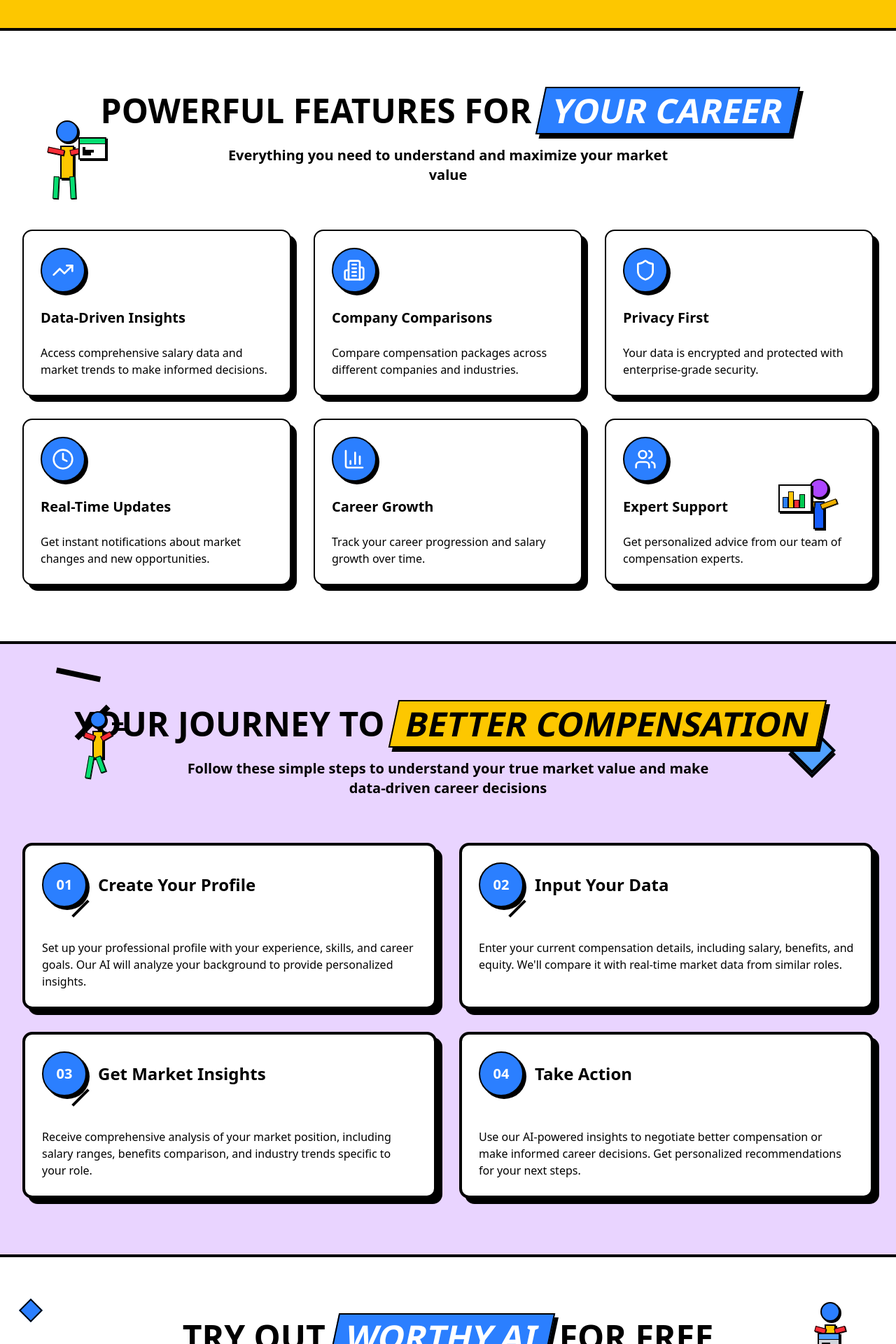
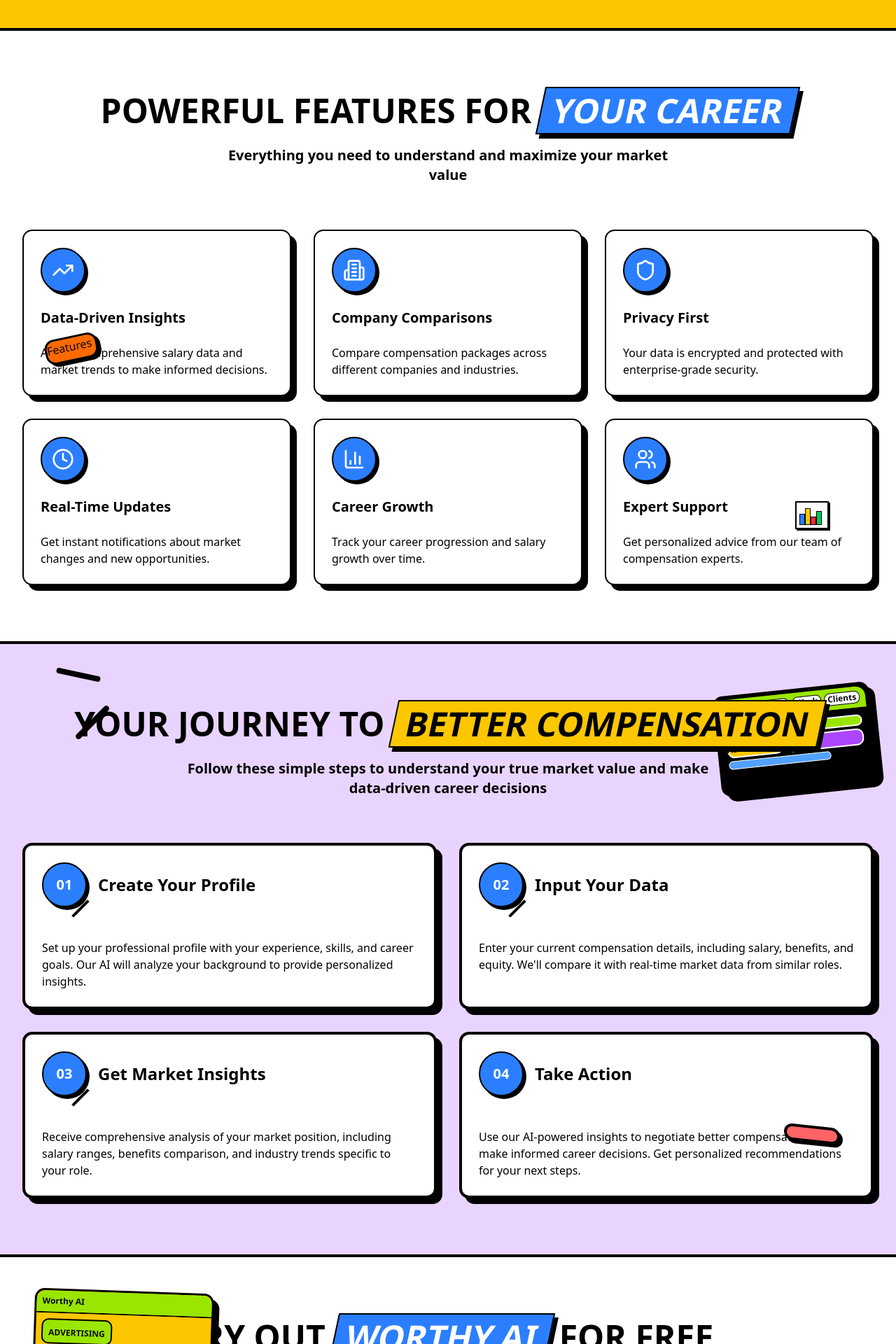
Before and after one commit to Olivia005/worthyy-ai, a Next.js app: page / in a window 1280 px wide. Shown: the part 880-2800 px from the top of the page at 70% size. Built offline with nearby package versions, Linux system fonts and the light colour scheme.

Commit message:
changing design

```diff
--- a/app/page.tsx
+++ b/app/page.tsx
@@ -263,7 +263,6 @@ export default function Home() {
       <section className="py-20 bg-gradient-to-br from-blue-50 to-blue-100 border-b-4 border-black relative overflow-hidden">
         {/* Neo-brutalism geometric figures */}
 
-        <div className="absolute top-1/2 right-10 w-24 h-12 bg-green-400 border-4 border-black transform skew-x-12 shadow-[6px_6px_0px_0px_rgba(0,0,0,1)]"></div>
 
         <div className="max-w-7xl mx-auto px-4 sm:px-6 lg:px-8 text-center">
           <Badge className="mb-6 bg-yellow-400 text-black border-2 border-black font-semibold text-lg px-4 py-2 shadow-[4px_4px_0px_0px_rgba(0,0,0,1)]">
@@ -306,8 +305,8 @@ export default function Home() {
       {/* Stats Section */}
       <section className="py-16 bg-yellow-400 border-b-4 border-black relative overflow-hidden">
         {/* Abstract shapes for stats section */}
-        <div className="absolute top-5 left-5 w-8 h-8 bg-black transform rotate-45"></div>
-        <div className="absolute top-5 right-5 w-8 h-8 bg-black transform rotate-45"></div>
+        <div className="absolute top-5 left-5 w-8 h-8 bg-black rounded-lg transform rotate-45"></div>
+        <div className="absolute top-5 right-5 w-8 h-8 bg-black rounded-lg transform rotate-45"></div>
 
         <div className="max-w-7xl mx-auto px-4 sm:px-6 lg:px-8">
           <div className="grid grid-cols-2 md:grid-cols-4 gap-8">
@@ -330,45 +329,19 @@ export default function Home() {
         id="features"
         className="py-20 bg-white border-b-4 border-black relative overflow-hidden"
       >
-        {/* Scattered geometric elements */}
 
-        {/* Human figures working with data */}
-        <div className="absolute top-32 left-20 flex flex-col items-center">
-          {/* Person at computer */}
-          <div className="w-8 h-8 bg-blue-500 border-2 border-black rounded-full shadow-[2px_2px_0px_0px_rgba(0,0,0,1)]"></div>
-          <div className="w-5 h-12 bg-yellow-400 border-2 border-black mt-1 shadow-[2px_2px_0px_0px_rgba(0,0,0,1)]"></div>
-          {/* Arms typing */}
-          <div className="absolute top-10 -left-3 w-6 h-2 bg-red-500 border border-black transform rotate-12 shadow-[1px_1px_0px_0px_rgba(0,0,0,1)]"></div>
-          <div className="absolute top-10 -right-3 w-6 h-2 bg-red-500 border border-black transform -rotate-12 shadow-[1px_1px_0px_0px_rgba(0,0,0,1)]"></div>
-          {/* Legs */}
-          <div className="absolute top-20 -left-1 w-2 h-8 bg-green-400 border border-black transform rotate-3 shadow-[1px_1px_0px_0px_rgba(0,0,0,1)]"></div>
-          <div className="absolute top-20 right-1 w-2 h-8 bg-green-400 border border-black transform -rotate-3 shadow-[1px_1px_0px_0px_rgba(0,0,0,1)]"></div>
-          {/* Computer screen */}
-          <div className="absolute top-6 left-8 w-10 h-8 bg-white border-2 border-black shadow-[2px_2px_0px_0px_rgba(0,0,0,1)]">
-            <div className="w-full h-2 bg-green-400 border-b border-black"></div>
-            <div className="absolute top-3 left-1 w-1 h-1 bg-black"></div>
-            <div className="absolute top-4 left-1 w-4 h-1 bg-black"></div>
-            <div className="absolute top-5 left-1 w-3 h-1 bg-black"></div>
-          </div>
+
+        {/* Colorful arrow - left side */}
+        <div className="absolute top-1/2 left-16 w-19 h-9 bg-orange-500 border-3 border-black rounded-xl items-center transform -rotate-12 shadow-[4px_4px_0px_0px_rgba(0,0,0,1)]">
+          Features
         </div>
 
-        {/* Person presenting */}
-        <div className="absolute bottom-40 right-24 flex flex-col items-center">
-          <div className="w-7 h-7 bg-purple-500 border-2 border-black rounded-full shadow-[2px_2px_0px_0px_rgba(0,0,0,1)]"></div>
-          <div className="w-4 h-10 bg-blue-600 border-2 border-black mt-1 shadow-[2px_2px_0px_0px_rgba(0,0,0,1)]"></div>
-          {/* Arms - one pointing, one at side */}
-          <div className="absolute top-8 -left-2 w-4 h-2 bg-yellow-500 border border-black transform rotate-6 shadow-[1px_1px_0px_0px_rgba(0,0,0,1)]"></div>
-          <div className="absolute top-8 -right-3 w-6 h-2 bg-yellow-500 border border-black transform -rotate-20 shadow-[1px_1px_0px_0px_rgba(0,0,0,1)]"></div>
-          {/* Legs */}
-
-
-          {/* Chart being presented */}
-          <div className="absolute top-2 right-6 w-12 h-10 bg-white border-2 border-black shadow-[2px_2px_0px_0px_rgba(0,0,0,1)]">
-            <div className="absolute bottom-1 left-1 w-2 h-4 bg-blue-500 border border-black"></div>
-            <div className="absolute bottom-1 left-3 w-2 h-6 bg-yellow-400 border border-black"></div>
-            <div className="absolute bottom-1 left-5 w-2 h-3 bg-red-500 border border-black"></div>
-            <div className="absolute bottom-1 left-7 w-2 h-5 bg-green-500 border border-black"></div>
-          </div>
+        {/* Chart being presented */}
+        <div className="absolute bottom-40 right-24 w-12 h-10 bg-white border-2 border-black shadow-[2px_2px_0px_0px_rgba(0,0,0,1)]">
+          <div className="absolute bottom-1 left-1 w-2 h-4 bg-blue-500 border border-black"></div>
+          <div className="absolute bottom-1 left-3 w-2 h-6 bg-yellow-400 border border-black"></div>
+          <div className="absolute bottom-1 left-5 w-2 h-3 bg-red-500 border border-black"></div>
+          <div className="absolute bottom-1 left-7 w-2 h-5 bg-green-500 border border-black"></div>
         </div>
 
         <div className="max-w-7xl mx-auto px-4 sm:px-6 lg:px-8">
@@ -412,27 +385,39 @@ export default function Home() {
       {/* Journey Section */}
       <section className="py-20 bg-purple-200 border-b-4 border-black relative overflow-hidden">
         {/* Journey path visual elements */}
-        <div className="absolute top-10 left-20 w-16 h-2 bg-black transform rotate-12"></div>
-        <div className="absolute top-20 left-32 w-2 h-16 bg-black transform rotate-45"></div>
-        <div className="absolute top-32 right-24 w-12 h-12 bg-blue-400 border-4 border-black transform rotate-45 shadow-[4px_4px_0px_0px_rgba(0,0,0,1)]"></div>
+        <div className="absolute top-10 left-20 w-16 h-2 bg-black rounded-full transform rotate-12"></div>
+        <div className="absolute top-20 left-32 w-2 h-16 bg-black rounded-full transform rotate-45"></div>
 
 
+        {/* Neo-brutalism mobile/app mockup - right side */}
+        <div className="absolute top-16 right-8 w-56 h-36 bg-black border-6 border-black rounded-xl shadow-[8px_8px_0px_0px_rgba(0,0,0,1)] transform -rotate-6">
+          {/* Header with navigation */}
+          <div className="w-full h-8 bg-lime-400 border-b-2 border-black rounded-t-xl flex items-center justify-between px-2">
+            <div className="flex space-x-1">
+              <div className="w-6 h-4 bg-blue-500 border border-black rounded-md font-bold text-xs text-white flex items-center justify-center">W</div>
+            </div>
+            <div className="flex space-x-1 text-xs font-bold">
+              <span className="bg-white border border-black rounded-md px-1">Services</span>
+              <span className="bg-white border border-black rounded-md px-1">Work</span>
+              <span className="bg-white border border-black rounded-md px-1">Clients</span>
+            </div>
+          </div>
+          {/* Content area with colorful sections */}
+          <div className="p-2 space-y-1">
+            <div className="w-full h-4 bg-lime-400 border-2 border-white rounded-lg flex items-center px-1">
+              <span className="font-black text-xs text-black">Shaping Next Gen</span>
+            </div>
+            <div className="flex space-x-1">
+              <div className="w-20 h-6 bg-yellow-400 border-2 border-white rounded-lg flex items-center justify-center">
+                <span className="font-black text-xs">ADVERTISING</span>
+              </div>
+              <div className="flex-1 h-6 bg-purple-500 border-2 border-white rounded-lg"></div>
+            </div>
+            <div className="w-3/4 h-3 bg-blue-400 border border-white rounded-md"></div>
+          </div>
+        </div>
 
-        {/* Human figures on journey path */}
-        <div className="absolute top-24 left-32 flex flex-col items-center">
-          {/* Person walking forward */}
-          <div className="w-6 h-6 bg-blue-500 border-2 border-black rounded-full shadow-[2px_2px_0px_0px_rgba(0,0,0,1)]"></div>
-          <div className="w-4 h-10 bg-yellow-400 border-2 border-black mt-1 shadow-[2px_2px_0px_0px_rgba(0,0,0,1)]"></div>
-          {/* Walking arms */}
-          <div className="absolute top-8 -left-2 w-4 h-2 bg-red-500 border border-black transform rotate-20 shadow-[1px_1px_0px_0px_rgba(0,0,0,1)]"></div>
-          <div className="absolute top-8 -right-2 w-4 h-2 bg-red-500 border border-black transform -rotate-30 shadow-[1px_1px_0px_0px_rgba(0,0,0,1)]"></div>
-          {/* Walking legs */}
-          <div className="absolute top-16 -left-1 w-2 h-8 bg-green-400 border border-black transform rotate-10 shadow-[1px_1px_0px_0px_rgba(0,0,0,1)]"></div>
-          <div className="absolute top-16 right-1 w-2 h-6 bg-green-400 border border-black transform -rotate-20 shadow-[1px_1px_0px_0px_rgba(0,0,0,1)]"></div>
-          {/* Motion lines */}
-          <div className="absolute top-4 left-8 w-4 h-1 bg-black"></div>
-          <div className="absolute top-6 left-10 w-3 h-1 bg-black"></div>
-        </div>
+        <div className="absolute bottom-40 right-20 w-20 h-6 bg-red-400 border-4 border-black rounded-xl transform skew-y-6 shadow-[4px_4px_0px_0px_rgba(0,0,0,1)]"></div>
 
         <div className="max-w-7xl mx-auto px-4 sm:px-6 lg:px-8">
           <div className="text-center mb-16">
@@ -487,44 +472,31 @@ export default function Home() {
         className="py-20 bg-white border-b-4 border-black relative overflow-hidden"
       >
         {/* Interactive section decorative elements */}
-        <div className="absolute top-16 left-8 w-6 h-6 bg-blue-500 border-2 border-black transform rotate-45"></div>
-        <div className="absolute top-32 right-12 w-4 h-12 bg-yellow-400 border-2 border-black transform -rotate-12"></div>
 
-        {/* Human figures using the platform */}
-        <div className="absolute top-16 right-20 flex flex-col items-center">
-          {/* Person with laptop */}
-          <div className="w-7 h-7 bg-blue-500 border-2 border-black rounded-full shadow-[2px_2px_0px_0px_rgba(0,0,0,1)]"></div>
-          <div className="w-4 h-10 bg-yellow-400 border-2 border-black mt-1 shadow-[2px_2px_0px_0px_rgba(0,0,0,1)]"></div>
-          {/* Arms on laptop */}
-          <div className="absolute top-9 -left-2 w-4 h-2 bg-red-500 border border-black transform rotate-15 shadow-[1px_1px_0px_0px_rgba(0,0,0,1)]"></div>
-          <div className="absolute top-9 -right-2 w-4 h-2 bg-red-500 border border-black transform -rotate-15 shadow-[1px_1px_0px_0px_rgba(0,0,0,1)]"></div>
-          {/* Legs */}
-          <div className="absolute top-17 -left-0.5 w-2 h-5 bg-green-400 border border-black shadow-[1px_1px_0px_0px_rgba(0,0,0,1)]"></div>
-          <div className="absolute top-17 right-1 w-2 h-5 bg-green-400 border border-black shadow-[1px_1px_0px_0px_rgba(0,0,0,1)]"></div>
-          {/* Laptop */}
-          <div className="absolute top-11 -left-1 w-8 h-5 bg-gray-300 border-2 border-black shadow-[2px_2px_0px_0px_rgba(0,0,0,1)]">
-            <div className="w-full h-2 bg-blue-400 border-b border-black"></div>
-            <div className="absolute top-3 left-1 w-3 h-1 bg-black"></div>
+        <div className="absolute top-32 right-12 w-4 h-12 bg-yellow-400 border-2 border-black rounded-xl transform -rotate-12"></div>
+
+        {/* Advertising mockup window - left side */}
+        <div className="absolute top-12 left-12 w-64 h-32 rounded-xl bg-yellow-400 border-3 border-black shadow-[8px_8px_0px_0px_rgba(0,0,0,1)] transform rotate-2">
+          {/* Window header */}
+          <div className="w-full h-8 bg-lime-400 border-b-2 border-black flex items-center px-2 rounded-t-xl">
+            <span className="font-black text-xs">Worthy AI</span>
+          </div>
+          {/* Content */}
+          <div className="p-2">
+            <div className="bg-lime-400 border-2 border-black rounded-lg px-2 py-1 mb-1 inline-block">
+              <span className="font-black text-xs">ADVERTISING</span>
+            </div>
+            <div className="text-xs font-bold">with</div>
+            <div className="flex items-center space-x-1">
+              <div className="w-4 h-4 bg-blue-500 border border-black rounded-md"></div>
+              <span className="font-black text-sm">Comfortable pricing.</span>
+            </div>
           </div>
         </div>
 
-        {/* Person giving thumbs up */}
-        <div className="absolute bottom-24 left-24 flex flex-col items-center">
-          <div className="w-6 h-6 bg-green-500 border-2 border-black rounded-full shadow-[2px_2px_0px_0px_rgba(0,0,0,1)]">
-            {/* Happy face */}
-            <div className="absolute top-2 left-1 w-1 h-1 bg-black rounded-full"></div>
-            <div className="absolute top-2 right-1 w-1 h-1 bg-black rounded-full"></div>
-            <div className="absolute bottom-1 left-1 w-4 h-1 bg-black rounded-full"></div>
-          </div>
-          <div className="w-4 h-10 bg-purple-400 border-2 border-black mt-1 shadow-[2px_2px_0px_0px_rgba(0,0,0,1)]"></div>
-          {/* Thumbs up */}
-          <div className="absolute top-8 -right-2 w-2 h-4 bg-yellow-500 border border-black transform -rotate-15 shadow-[1px_1px_0px_0px_rgba(0,0,0,1)]"></div>
-          <div className="absolute top-6 -right-2 w-2 h-2 bg-yellow-500 border border-black shadow-[1px_1px_0px_0px_rgba(0,0,0,1)]"></div>
-          {/* Other arm */}
-          <div className="absolute top-8 -left-3 w-4 h-2 bg-yellow-500 border border-black transform rotate-10 shadow-[1px_1px_0px_0px_rgba(0,0,0,1)]"></div>
-          {/* Legs */}
-          <div className="absolute top-16 -left-1 w-2 h-8 bg-green-400 border border-black shadow-[1px_1px_0px_0px_rgba(0,0,0,1)]"></div>
-          <div className="absolute top-16 right-1 w-2 h-8 bg-green-400 border border-black shadow-[1px_1px_0px_0px_rgba(0,0,0,1)]"></div>
+        {/* Service tags floating */}
+        <div className="absolute bottom-16 left-1/4 bg-purple-500 border-3 border-black rounded-xl px-4 py-2 transform -rotate-12 shadow-[4px_4px_0px_0px_rgba(0,0,0,1)]">
+          <span className="font-black text-white text-sm">Gen-Z</span>
         </div>
 
         <div className="max-w-7xl mx-auto px-4 sm:px-6 lg:px-8">
@@ -686,41 +658,35 @@ export default function Home() {
         className="py-20 bg-blue-50 border-b-4 border-black relative overflow-hidden"
       >
         {/* Pricing section accent shapes */}
-        <div className="absolute top-12 left-12 w-14 h-14 bg-yellow-400 border-4 border-black transform rotate-12 shadow-[6px_6px_0px_0px_rgba(0,0,0,1)]"></div>
+        <div className="absolute top-12 left-12 w-14 h-14 bg-yellow-400 border-4 border-black rounded-2xl transform rotate-12 shadow-[6px_6px_0px_0px_rgba(0,0,0,1)]"></div>
         <div className="absolute top-24 right-16 w-10 h-10 bg-blue-600 border-4 border-black rounded-full shadow-[4px_4px_0px_0px_rgba(0,0,0,1)]"></div>
-        <div className="absolute bottom-32 left-1/3 w-6 h-18 bg-red-500 border-4 border-black transform -skew-y-12 shadow-[4px_4px_0px_0px_rgba(0,0,0,1)]"></div>
+        <div className="absolute bottom-32 left-1/3 w-6 h-18 bg-red-500 border-4 border-black rounded-xl transform -skew-y-12 shadow-[4px_4px_0px_0px_rgba(0,0,0,1)]"></div>
 
-        <div className="absolute top-1/2 left-8 w-5 h-5 bg-purple-400 border-2 border-black transform rotate-45"></div>
+        <div className="absolute top-1/2 left-8 w-5 h-5 bg-purple-400 border-2 border-black rounded-lg transform rotate-45"></div>
 
-        {/* Human figures representing different pricing tiers */}
-        <div className="absolute top-20 left-16 flex flex-col items-center">
-          {/* Basic user */}
-          <div className="w-5 h-5 bg-gray-400 border border-black rounded-full shadow-[1px_1px_0px_0px_rgba(0,0,0,1)]"></div>
-          <div className="w-3 h-8 bg-gray-300 border border-black mt-1 shadow-[1px_1px_0px_0px_rgba(0,0,0,1)]"></div>
-          {/* Basic arms */}
-          <div className="absolute top-6 -left-1 w-2 h-1 bg-gray-500 border border-black shadow-[1px_1px_0px_0px_rgba(0,0,0,1)]"></div>
-          <div className="absolute top-6 -right-1 w-2 h-1 bg-gray-500 border border-black shadow-[1px_1px_0px_0px_rgba(0,0,0,1)]"></div>
-          {/* Basic legs */}
-          <div className="absolute top-13 -left-0.5 w-1 h-5 bg-gray-400 border border-black shadow-[1px_1px_0px_0px_rgba(0,0,0,1)]"></div>
-          <div className="absolute top-13 right-1 w-1 h-5 bg-gray-400 border border-black shadow-[1px_1px_0px_0px_rgba(0,0,0,1)]"></div>
+        {/* Enterprise pricing window mockup */}
+        <div className="absolute top-8 right-32 w-48 h-28 bg-purple-300 border-4 border-black rounded-xl shadow-[8px_8px_0px_0px_rgba(0,0,0,1)] transform rotate-6">
+          {/* Header */}
+          <div className="w-full h-6 bg-lime-400 border-b-2 border-black rounded-t-xl flex items-center px-2">
+            <span className="font-black text-xs">TRANSPARENT</span>
+          </div>
+          {/* Content */}
+          <div className="p-2 space-y-1">
+            <div className="bg-yellow-400 border-2 border-black rounded-lg px-2 py-1 inline-block">
+              <span className="font-black text-xs">PRICING</span>
+            </div>
+            <div className="flex space-x-1">
+              <div className="w-8 h-3 bg-blue-400 border border-black rounded-md"></div>
+              <div className="w-6 h-3 bg-green-400 border border-black rounded-md"></div>
+              <div className="w-10 h-3 bg-pink-400 border border-black rounded-md"></div>
+            </div>
+          </div>
         </div>
 
-        <div className="absolute top-20 left-1/2 transform -translate-x-1/2 flex flex-col items-center">
-          {/* Professional user */}
-          <div className="w-7 h-7 bg-blue-500 border-2 border-black rounded-full shadow-[2px_2px_0px_0px_rgba(0,0,0,1)]"></div>
-          <div className="w-5 h-10 bg-blue-400 border-2 border-black mt-1 shadow-[2px_2px_0px_0px_rgba(0,0,0,1)]"></div>
-          {/* Professional arms */}
-          <div className="absolute top-8 -left-2 w-4 h-2 bg-yellow-500 border border-black transform rotate-10 shadow-[1px_1px_0px_0px_rgba(0,0,0,1)]"></div>
-          <div className="absolute top-8 -right-2 w-4 h-2 bg-yellow-500 border border-black transform -rotate-10 shadow-[1px_1px_0px_0px_rgba(0,0,0,1)]"></div>
-          {/* Professional legs */}
-          <div className="absolute top-17 -left-1 w-2 h-8 bg-green-400 border border-black shadow-[1px_1px_0px_0px_rgba(0,0,0,1)]"></div>
-          <div className="absolute top-17 right-1 w-2 h-8 bg-green-400 border border-black shadow-[1px_1px_0px_0px_rgba(0,0,0,1)]"></div>
-          {/* Professional badge */}
-          <div className="absolute -top-1 -right-1 w-3 h-3 bg-yellow-400 border border-black rounded-full shadow-[1px_1px_0px_0px_rgba(0,0,0,1)]">
-            <div className="absolute top-1 left-1 w-1 h-1 bg-black rounded-full"></div>
-          </div>
-          {/* Briefcase */}
-          <div className="absolute top-10 left-6 w-4 h-3 bg-brown-600 border border-black shadow-[1px_1px_0px_0px_rgba(0,0,0,1)]"></div>
+        {/* Colorful speech bubble */}
+        <div className="absolute bottom-20 right-8 bg-pink-500 border-3 border-black rounded-2xl px-4 py-2 transform -rotate-6 shadow-[4px_4px_0px_0px_rgba(0,0,0,1)]">
+          <span className="font-black text-white text-sm">Simple!</span>
+          <div className="absolute -left-2 bottom-2 w-0 h-0 border-r-[8px] border-r-pink-500 border-t-[6px] border-t-transparent border-b-[6px] border-b-transparent"></div>
         </div>
 
         <div className="max-w-7xl mx-auto px-4 sm:px-6 lg:px-8">
@@ -799,9 +765,30 @@ export default function Home() {
       {/* Newsletter Section */}
       <section className="py-20 bg-green-200 border-b-4 border-black relative overflow-hidden">
         {/* Newsletter decorative elements */}
-        <div className="absolute top-10 left-16 w-12 h-3 bg-blue-400 border-2 border-black transform rotate-6"></div>
+        <div className="absolute top-10 left-16 w-12 h-3 bg-blue-400 border-2 border-black rounded-full transform rotate-6"></div>
+        <div className="absolute top-20 right-20 w-3 h-12 bg-yellow-400 border-2 border-black rounded-full transform -rotate-12"></div>
 
+        {/* Newsletter notification mockup */}
+        <div className="absolute top-8 left-8 w-52 h-24 bg-white border-4 border-black rounded-xl shadow-[8px_8px_0px_0px_rgba(0,0,0,1)] transform -rotate-3">
+          {/* Header */}
+          <div className="w-full h-6 bg-green-400 border-b-2 border-black rounded-t-xl flex items-center px-2">
+            <span className="font-black text-xs">MARKET INSIGHTS</span>
+          </div>
+          {/* Content */}
+          <div className="p-2 space-y-1">
+            <div className="flex items-center space-x-1">
+              <div className="w-2 h-2 bg-red-500 border border-black rounded-full"></div>
+              <span className="font-bold text-xs">Weekly Updates</span>
+            </div>
+            <div className="w-full h-2 bg-blue-400 border border-black rounded-md"></div>
+            <div className="w-3/4 h-2 bg-purple-400 border border-black rounded-md"></div>
+          </div>
+        </div>
 
+        {/* Floating elements */}
+        <div className="absolute bottom-8 left-1/4 bg-orange-500 border-3 border-black rounded-xl px-3 py-1 transform rotate-12 shadow-[4px_4px_0px_0px_rgba(0,0,0,1)]">
+          <span className="font-black text-white text-sm">UPDATES</span>
+        </div>
 
 
 
```
